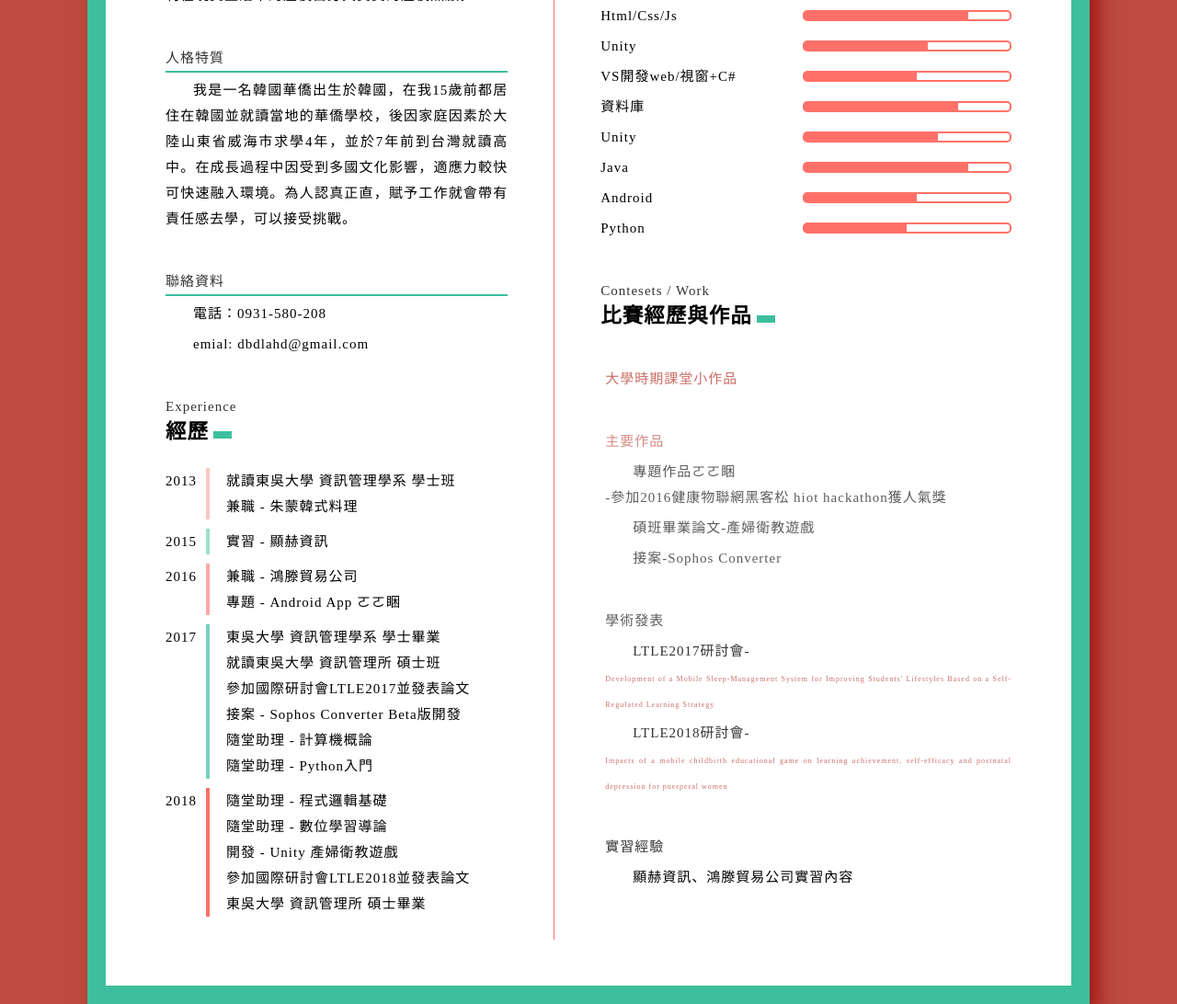
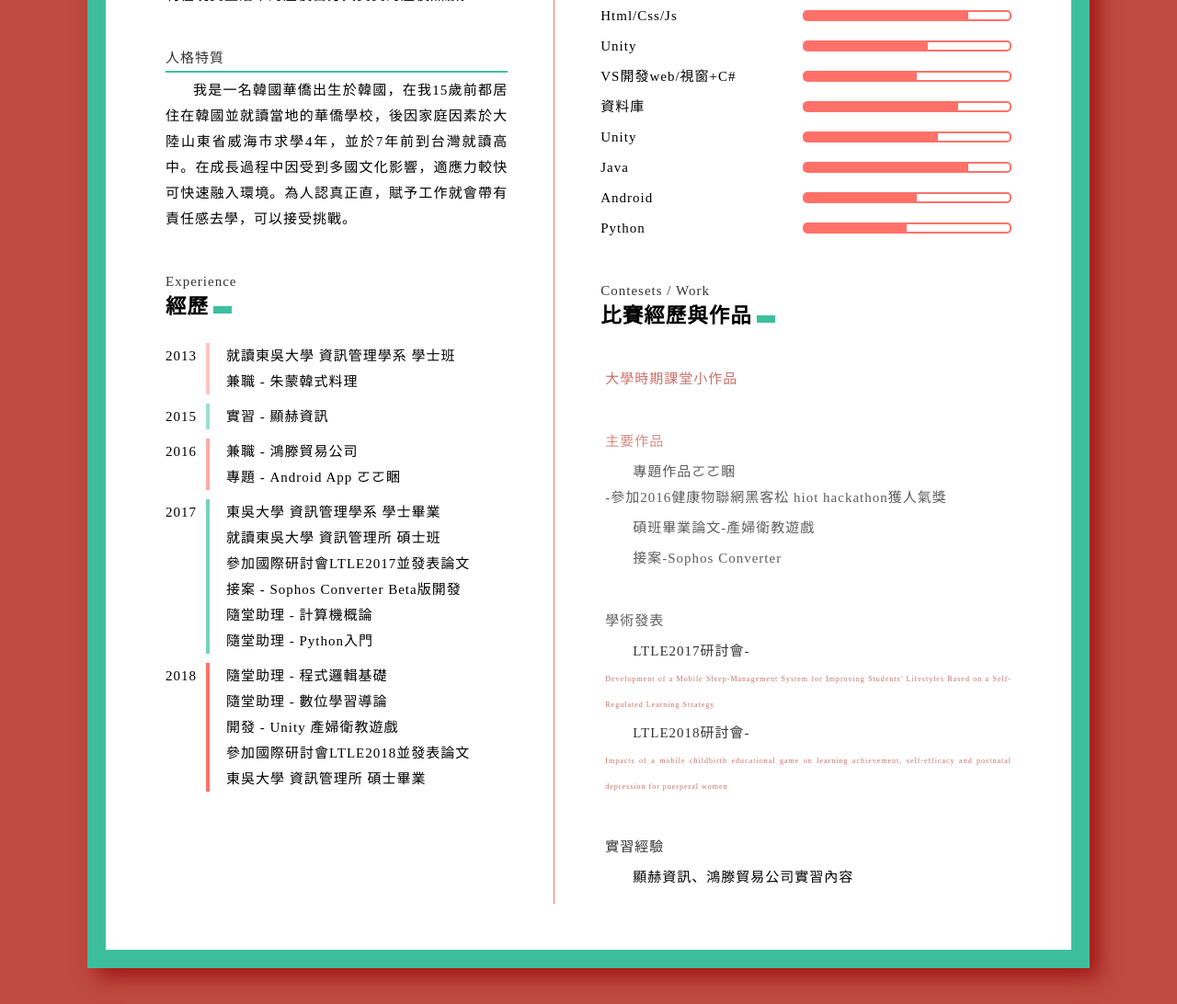
Before and after one commit to dbdlahd1027/emo, a plain HTML site: page index.html in a window 1280 px wide. Shown: the part 888-1980 px from the top of the page at 92% size. Drawn offline with Linux system fonts and the light colour scheme.

Commit message:
Update index.html

```diff
--- a/index.html
+++ b/index.html
@@ -255,10 +255,10 @@ hr {
     <hr>
     <p>我是一名韓國華僑出生於韓國，在我15歲前都居住在韓國並就讀當地的華僑學校，後因家庭因素於大陸山東省威海市求學4年，並於7年前到台灣就讀高中。在成長過程中因受到多國文化影響，適應力較快可快速融入環境。為人認真正直，賦予工作就會帶有責任感去學，可以接受挑戰。</p>
 
-    <h4>聯絡資料</h4>
+<!--     <h4>聯絡資料</h4>
     <hr>
     <p><a href="tel:0931580208">電話：0931-580-208</a>
-    <p><a href="mailto:dbdlahd1027@gmail.com">emial: dbdlahd@gmail.com</a>
+    <p><a href="mailto:dbdlahd1027@gmail.com">emial: dbdlahd@gmail.com</a> -->
 </div>
 <!--     <div class="buttons">
       <a class="btn fill" href="" target="_blank">作品集</a>
```
